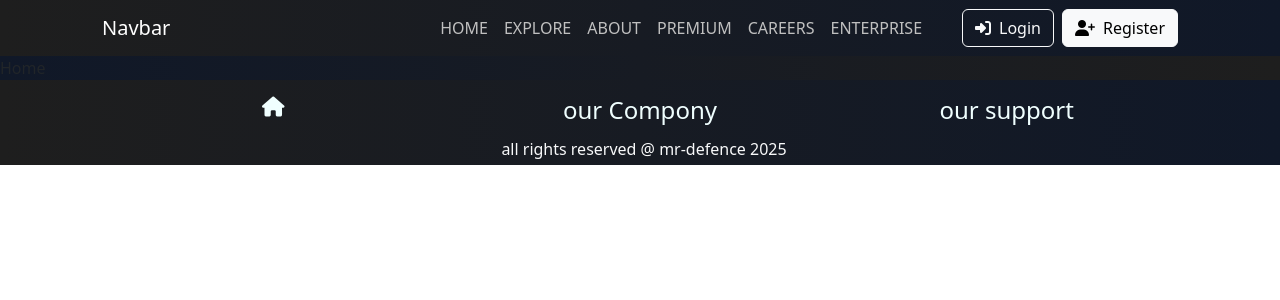
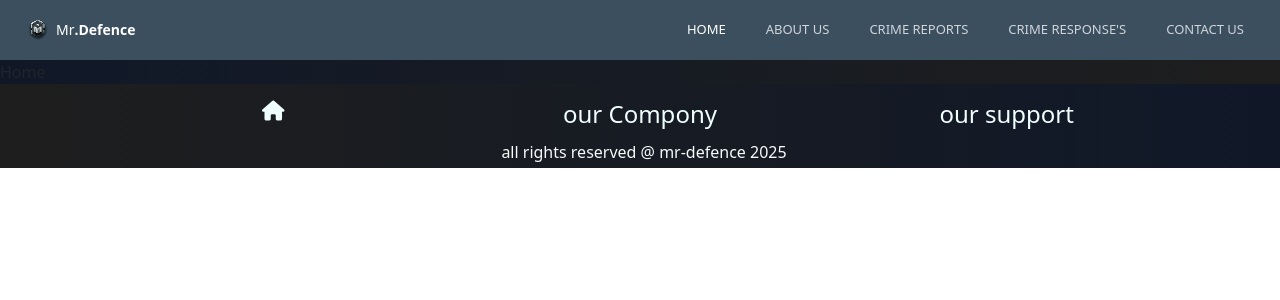
Before and after one commit to yousefkhalaf0/mr-defence-site, a React (Create React App) app: page / in a window 1280 px wide. Shown: the top 300 px of the page. Built offline with nearby package versions, Linux system fonts and the light colour scheme.

Commit message:
refine the design of the navBar

```diff
--- a/src/components/Navbar/Navbar.jsx
+++ b/src/components/Navbar/Navbar.jsx
@@ -1,9 +1,7 @@
-import React, { useState } from 'react';
-import styles from './Navbar.module.css';
-//import  Link
-import { Link } from 'react-router-dom';
-
-
+import React, { useState } from "react";
+import { NavLink } from "react-router-dom";
+import styles from "./Navbar.module.css";
+import logo from "./theSmallLogo.svg";
 
 const Navbar = () => {
   const [isOpen, setIsOpen] = useState(false);
@@ -13,50 +11,95 @@ const Navbar = () => {
   };
 
   return (
-    <nav className={`navbar navbar-expand-lg  ${styles.navbar}`}>
-      <div className="container">
-        <Link className="navbar-brand text-white" to="/">Navbar</Link>
+    <nav className={`navbar navbar-expand-lg ${styles.navbar}`}>
+      <div className="container-fluid">
+        {/* Left: Logo + Site Name */}
+        <NavLink className={`navbar-brand ${styles["navbar-brand"]}`} to="/">
+          <img src={logo} alt="Logo" className={styles["brand-logo"]} />
+          Mr <strong>.Defence</strong>
+        </NavLink>
+
+        {/* Mobile toggle */}
         <button
           className={`navbar-toggler ${styles.navbarToggler}`}
           type="button"
-          data-bs-toggle="collapse"
-          data-bs-target="#navbarNav"
-          aria-controls="navbarNav"
-          aria-expanded={isOpen}
-          aria-label="Toggle navigation"
           onClick={toggleNavbar}
         >
-          <i className={`fas ${isOpen ? 'fa-times' : 'fa-bars'} ${styles.iconToggle}`}></i>
+          <i
+            className={`fas ${isOpen ? "fa-times" : "fa-bars"} ${
+              styles.iconToggle
+            }`}
+          ></i>
         </button>
-        <div className={`collapse navbar-collapse justify-content-end ${isOpen ? 'show' : ''}`} id="navbarNav">
-          <ul className="navbar-nav me-3">
+
+        {/* Right: Nav links */}
+        <div
+          className={`collapse navbar-collapse justify-content-end ${
+            isOpen ? "show" : ""
+          }`}
+        >
+          <ul className="navbar-nav">
             <li className="nav-item">
-              <Link className="nav-link " to="/">home</Link>
+              <NavLink
+                className={({ isActive }) =>
+                  `nav-link ${styles["nav-link"]} ${
+                    isActive ? styles.activeLink : ""
+                  }`
+                }
+                to="/"
+              >
+                Home
+              </NavLink>
             </li>
             <li className="nav-item">
-              <Link className="nav-link" to="/explore">explore</Link>
+              <NavLink
+                className={({ isActive }) =>
+                  `nav-link ${styles["nav-link"]} ${
+                    isActive ? styles.activeLink : ""
+                  }`
+                }
+                to="/about"
+              >
+                About Us
+              </NavLink>
             </li>
             <li className="nav-item">
-              <Link className="nav-link" to="/about">about</Link>
-            </li><li className="nav-item">
-              <Link className="nav-link" to="/premium">premium</Link>
-            </li><li className="nav-item">
-              <Link className="nav-link" to="/careers">careers</Link>
+              <NavLink
+                className={({ isActive }) =>
+                  `nav-link ${styles["nav-link"]} ${
+                    isActive ? styles.activeLink : ""
+                  }`
+                }
+                to="/crime-reports"
+              >
+                Crime Reports
+              </NavLink>
             </li>
             <li className="nav-item">
-              <Link className="nav-link" to="/enterprise">enterprise</Link>
+              <NavLink
+                className={({ isActive }) =>
+                  `nav-link ${styles["nav-link"]} ${
+                    isActive ? styles.activeLink : ""
+                  }`
+                }
+                to="/crime-responses"
+              >
+                Crime Response's
+              </NavLink>
+            </li>
+            <li className="nav-item">
+              <NavLink
+                className={({ isActive }) =>
+                  `nav-link ${styles["nav-link"]} ${
+                    isActive ? styles.activeLink : ""
+                  }`
+                }
+                to="/contact"
+              >
+                Contact Us
+              </NavLink>
             </li>
           </ul>
-          <div className={`d-flex ms-3 ${styles.authButtons}`}>
-            <button className={`btn btn-outline-light me-2 ${styles.btn}`}>
-              <i className="fas fa-sign-in-alt me-2"></i>
-              Login
-            </button>
-            <button className={`btn btn-light ${styles.btn}`}>
-              <i className="fas fa-user-plus me-2"></i>
-              Register
-            </button>
-          </div>
         </div>
       </div>
     </nav>
--- a/src/components/Navbar/Navbar.module.css
+++ b/src/components/Navbar/Navbar.module.css
@@ -1,44 +1,46 @@
 .navbar {
-  background-image: linear-gradient(to right,#1E1E1E, #101828 );
+  background-color: #3b4f5e;
+  padding: 0.75rem 1rem;
 }
 
-.navbarToggler {
+.navbar-brand {
+  font-size: 14px;
+  font-weight: 500;
+  color: white;
+  display: flex;
+  align-items: center;
+}
+
+.brand-logo {
+  width: 20px;
+  height: 20px;
+  margin-right: 8px;
+}
+
+.nav-link {
+  font-size: 13px;
+  color: #d1d5db !important;
+  font-weight: 400;
+  margin-left: 1.5rem;
+  transition: color 0.3s ease;
+}
+
+.nav-link:hover {
+  color: white !important;
+}
+
+.activeLink {
+  color: white !important;
+  font-weight: 600;
+}
+
+.navbar-toggler {
   border: none;
   outline: none;
   padding: 0.5rem;
 }
 
-.navbarToggler:focus {
-  box-shadow: none;
-}
-
 .iconToggle {
   font-size: 1.5rem;
-  transition: transform 0.3s ease-in-out;
-  color: #fff;
+  color: white;
 }
-
-.authButtons {
-  margin-left: 1rem;
-}
-
-.btn {
-  display: inline-flex;
-  align-items: center;
-  justify-content: center;
-}
-
-
-
-
-@media (max-width: 991.98px) {
-  .authButtons {
-    margin: 0.5rem 0 1rem;
-    width: 100%;
-  }
-
-  .btn {
-    width: 100%;
-    justify-content: center;
-  }
-}
```
Also changed, not shown: src/components/Navbar/theSmallLogo.svg (added), 1 other file (tests, documents, lock files or other folders).
